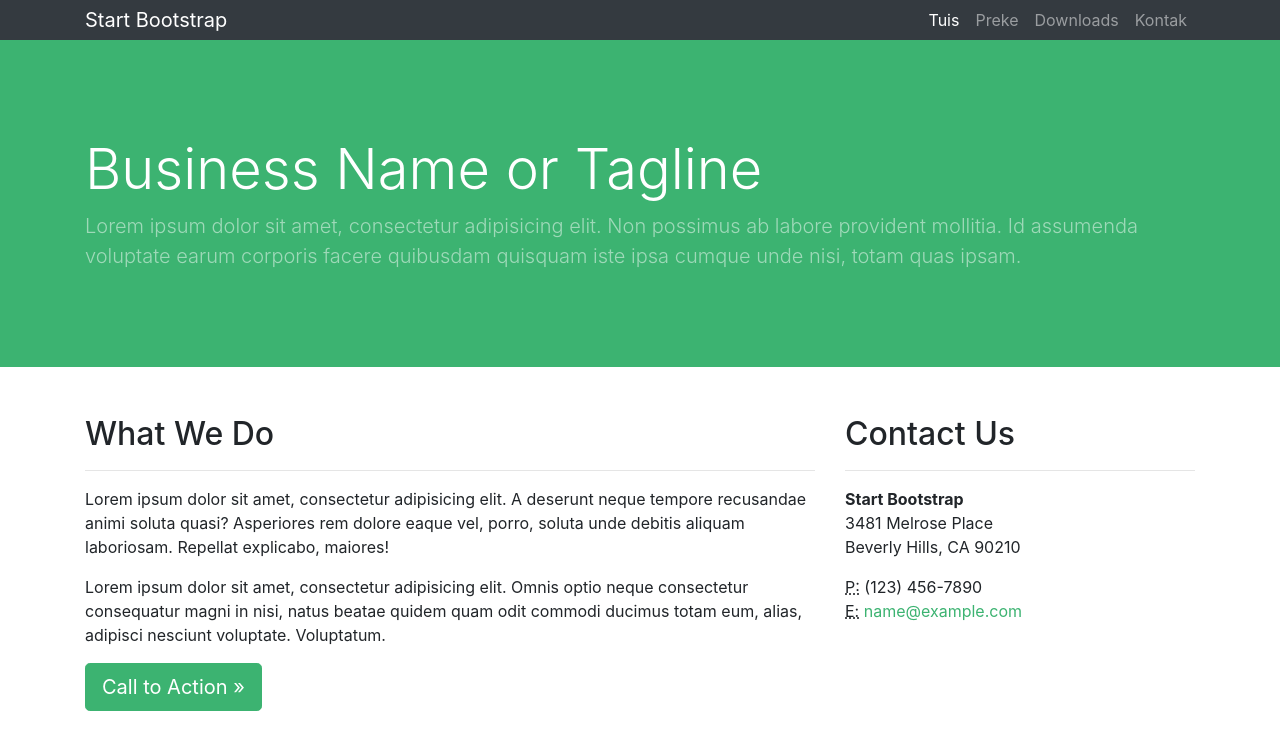
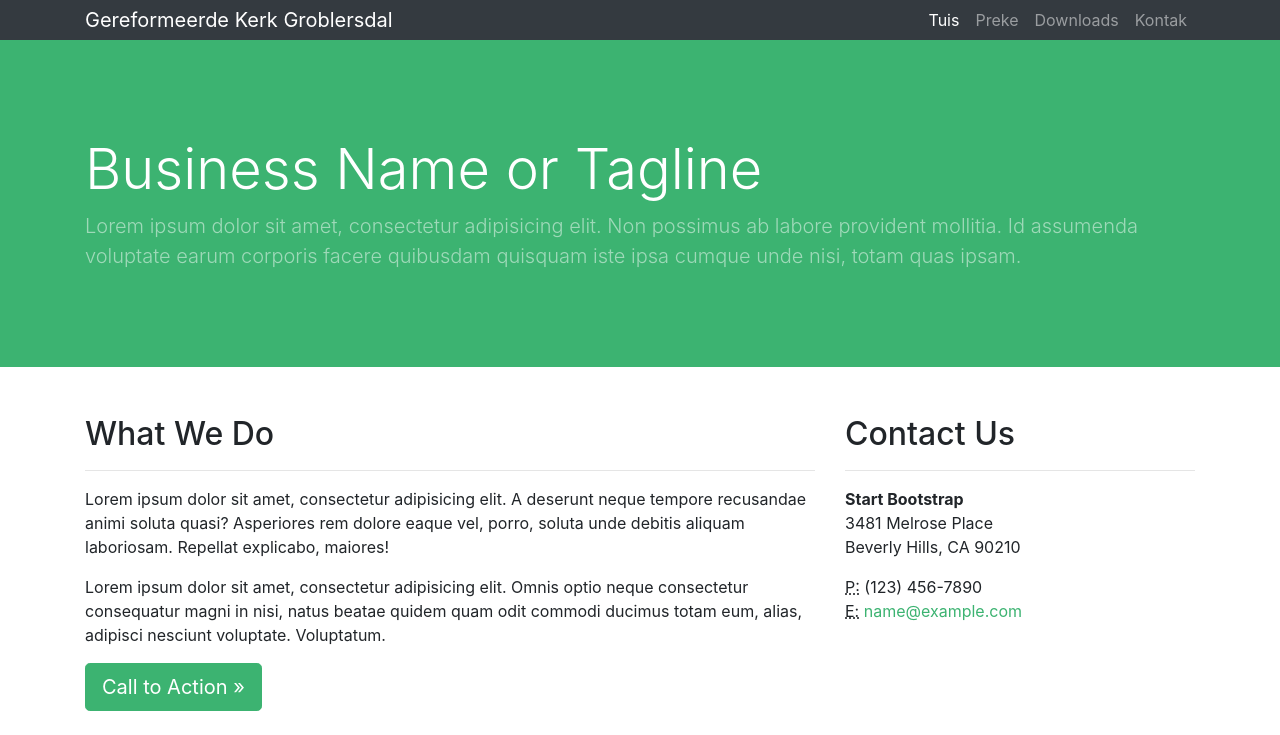
Before and after one commit to sharu725/business-frontpage, a Jekyll site: the page built from index.html, in a window 1280 px wide and 900 px high, cut to the strip 0-735 px from the top of the window. Built offline with Jekyll 4.4.1, drawn with Linux system fonts in a browser that asks for light colours.

Commit message:
Update navigation.html

```diff
--- a/_includes/navigation.html
+++ b/_includes/navigation.html
@@ -2,7 +2,7 @@
 <nav class="navbar navbar-expand-lg navbar-dark bg-dark">
   <div class="container">
     <a class="navbar-brand js-scroll-trigger" href="{{ site.baseurl }}/"
-      >Start Bootstrap</a
+      >Gereformeerde Kerk Groblersdal</a
     >
     <button
       class="navbar-toggler ml-auto"
```
